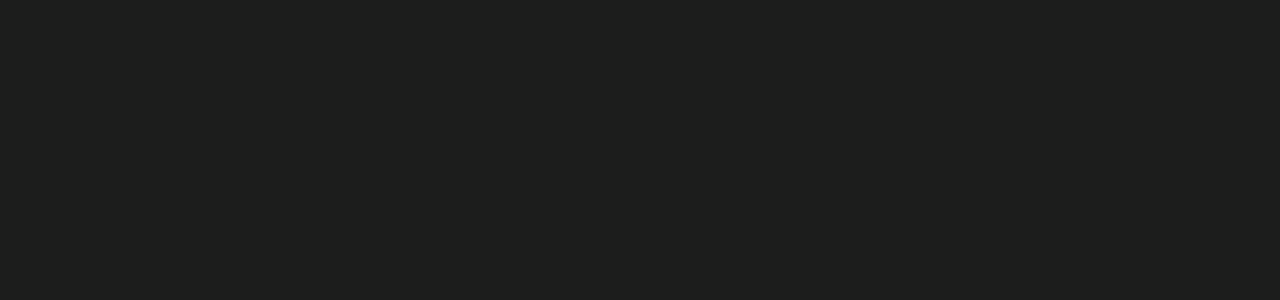
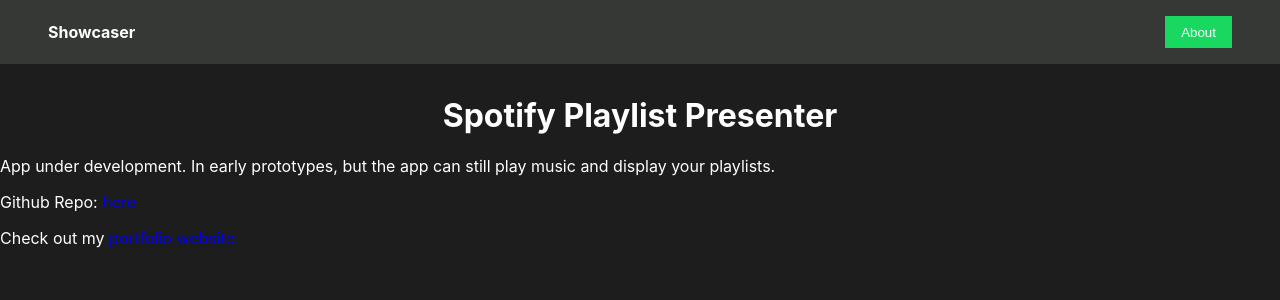
Before and after one commit to logan-wood/Spotify-Playlist-Showcase, a React (Create React App) app in the folder client/: page /about in a window 1280 px wide. Before the commit this address had no page. Shown: the top 300 px of the page. Built offline with nearby package versions, Linux system fonts and the light colour scheme.

Commit message:
About page

```diff
--- /dev/null
+++ b/client/src/About.tsx
@@ -0,0 +1,15 @@
+import Nav from "./components/Navigation";
+
+function About() {
+    return (
+        <div>
+            <Nav isUserLoggedIn={false} />
+            <h1>Spotify Playlist Presenter</h1>
+            <p>App under development. In early prototypes, but the app can still play music and display your playlists.</p>
+            <p>Github Repo: <a href='https://github.com/logan-wood/Spotify-Playlist-Showcase'>here</a></p>
+            <p>Check out my <a href='https://www.loganwood.dev'>portfolio website</a></p>
+        </div>
+    )
+}
+
+export default About;
--- a/client/src/components/Navigation.tsx
+++ b/client/src/components/Navigation.tsx
@@ -14,7 +14,7 @@
         <nav>
             <h4>Showcaser</h4>
             <div>
-                <button>About</button>
+                <button onClick={() => navigate('/about')}>About</button>
                 {props.isUserLoggedIn && <button onClick={Logout}>Log Out</button>}
             </div>
         </nav>
--- a/client/src/index.tsx
+++ b/client/src/index.tsx
@@ -8,6 +8,7 @@
 import PrivateRoutes from './utils/PrivateRoutes';
 import Login from './Login';
 import Playlist from './Playlist';
+import About from './About';
 
 const root = ReactDOM.createRoot(
   document.getElementById('root') as HTMLElement
@@ -21,6 +22,7 @@
             <Route element={<Dashboard />} path="/dashboard" />
             <Route element={<Playlist />} path='/playlist/:playlist_id' />
           </Route>
+          <Route element={<About />} path='/about' />
           <Route element={<Login />} path='/login' />
           <Route element={<App />} path="/" />
         </Routes>
```
